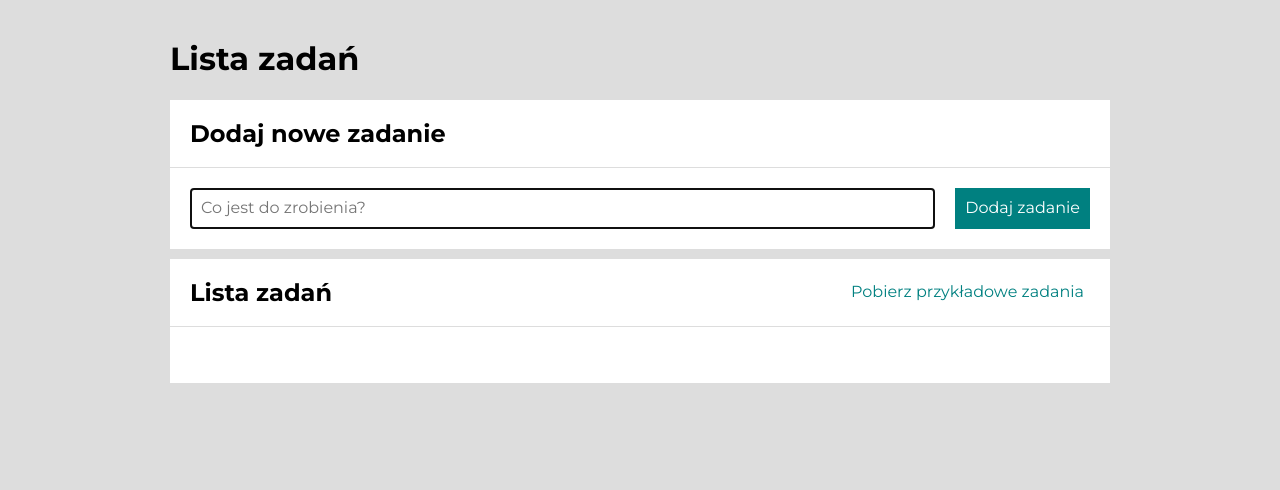
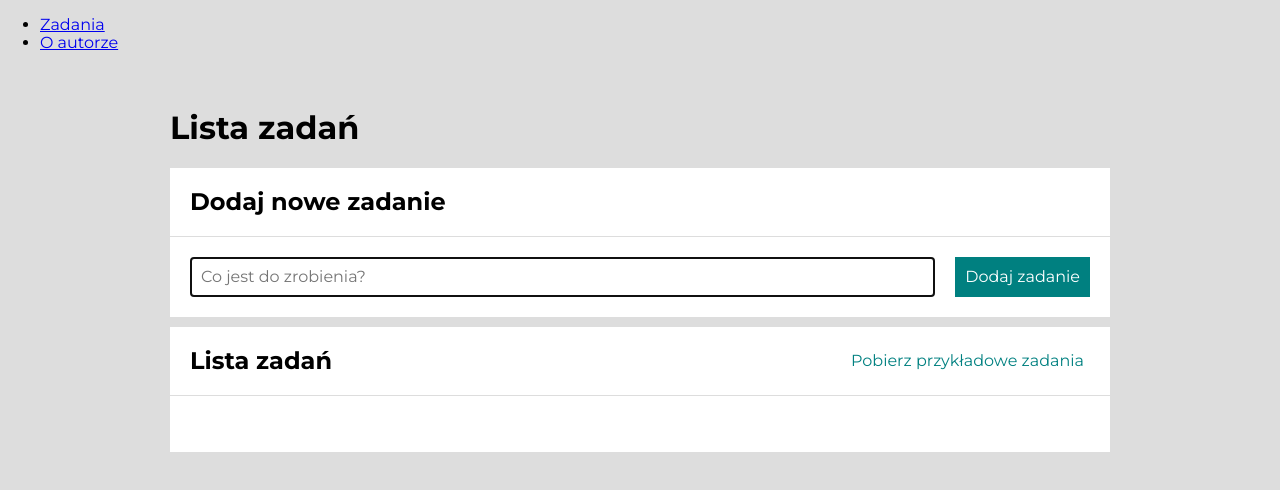
Before and after one commit to Adam-Musial-AMu/todo-list-react, a React (Create React App) app: page /#/zadania in a window 1280 px wide. Shown: the top 490 px of the page. Built offline with nearby package versions, Linux system fonts and the light colour scheme.

Commit message:
launching HashRouter with navigation

```diff
--- a/package.json
+++ b/package.json
@@ -12,6 +12,7 @@
     "react": "^18.2.0",
     "react-dom": "^18.2.0",
     "react-redux": "^8.1.2",
+    "react-router-dom": "^5.3.3",
     "react-scripts": "5.0.1",
     "redux-saga": "^1.2.3",
     "styled-components": "^5.3.9",
--- a/src/App.js
+++ b/src/App.js
@@ -1,5 +1,37 @@
+import { HashRouter, Route, Switch, Link, Redirect } from "react-router-dom/cjs/react-router-dom.min";
 import Tasks from "./features/tasks/Tasks";
+import Author from "./features/author/Author";
 
-const App = () => <Tasks />;
+function App() {
+    return (
+        <HashRouter>
+            <nav>
+                <ul>
+                    <li>
+                        <Link to="/zadania">
+                            Zadania
+                        </Link>
+                    </li>
+                    <li>
+                        <Link to="/autor">
+                            O autorze
+                        </Link>
+                    </li>
+                </ul>
+            </nav>
+            <Switch>
+                <Route path="/zadania">
+                    <Tasks />
+                </Route>
+                <Route path="/autor">
+                    <Author />
+                </Route>
+                <Route path="/">
+                    <Redirect to="/zadania" />
+                </Route>
+            </Switch>
+        </HashRouter>
+    )
+};
 
 export default App;
```
Also changed, not shown: 1 other file (tests, documents, lock files or other folders).
